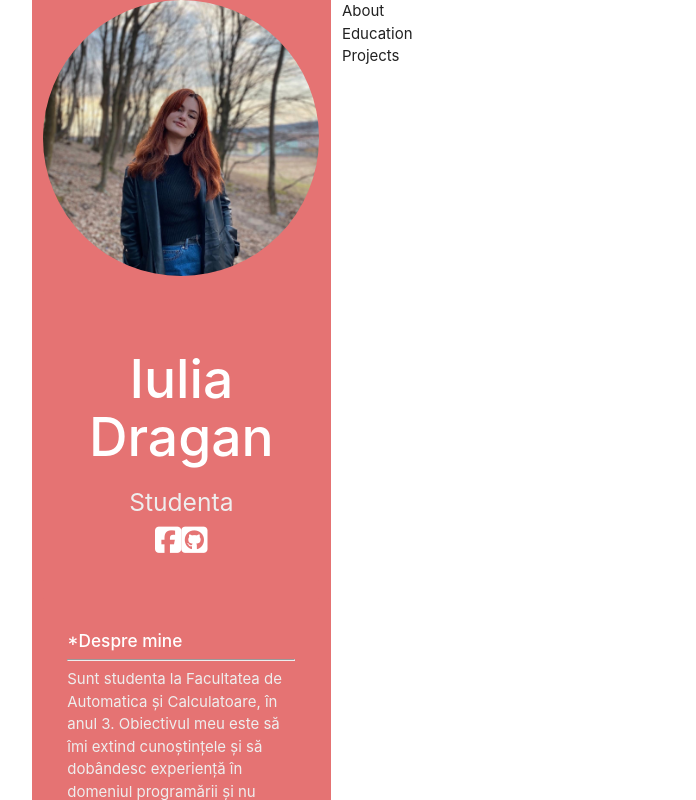
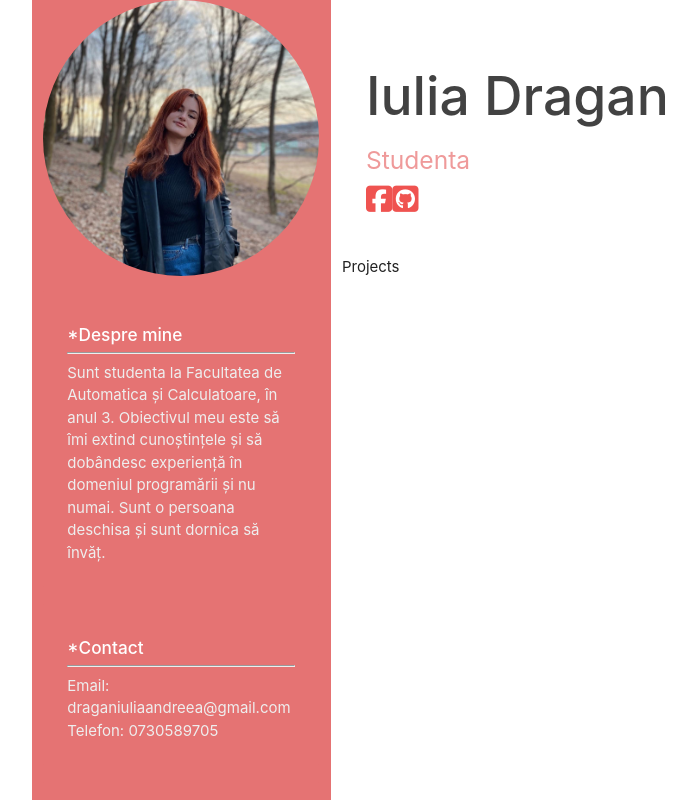
Before and after one commit to iuliadrgn/react-cv, a React (Create React App) app: page / in a window 1280 px wide. Shown: the top 800 px of the page, without its empty margins (160-856 px from the left). Built offline with nearby package versions, Linux system fonts and the light colour scheme.

Commit message:
"about" section update

```diff
--- a/src/components/pages/about/About.js
+++ b/src/components/pages/about/About.js
@@ -4,7 +4,22 @@ class About extends Component {
     render() {
         return (
             <div>
-                About
+                <div className="card z-depth-0 hide-on-med-and-down pt">
+                    <div className="card-content social">
+                        <h2 className="grey-text text-darken-3">
+                            <strong>
+                                Iulia Dragan
+                            </strong>
+                        </h2>
+                        <h5 className="red-text text-lighten-3">Studenta</h5>
+                        <a href="https://www.facebook.com/iuliaa.dragan/" target="blank">
+                            <i className="fab red-text text-lighten-1 fa-facebook-square fa-2x"></i>
+                        </a>
+                        <a href="https://github.com/iuliadrgn" target="blank">
+                            <i className="fab red-text text-lighten-1 fa-github-square fa-2x"></i>
+                        </a>
+                    </div>
+                </div>
             </div>
         );
     }
--- a/src/components/pages/education/Education.js
+++ b/src/components/pages/education/Education.js
@@ -4,7 +4,7 @@ class Education extends Component {
     render() {
         return (
             <div>
-                Education
+
             </div>
         );
     }
--- a/src/components/pages/profile/Profile.js
+++ b/src/components/pages/profile/Profile.js
@@ -11,7 +11,7 @@ class Profile extends Component {
                          alt="Iulia Dragan"
                          />
                 </div>
-                <div className="card red lighten-2 z-depth-0">
+                <div className="card red lighten-2 z-depth-0 hide-on-large-only">
                     <div className="card-content center social">
                         <h2 className="white-text text-darken-3">
                             <strong>
```
